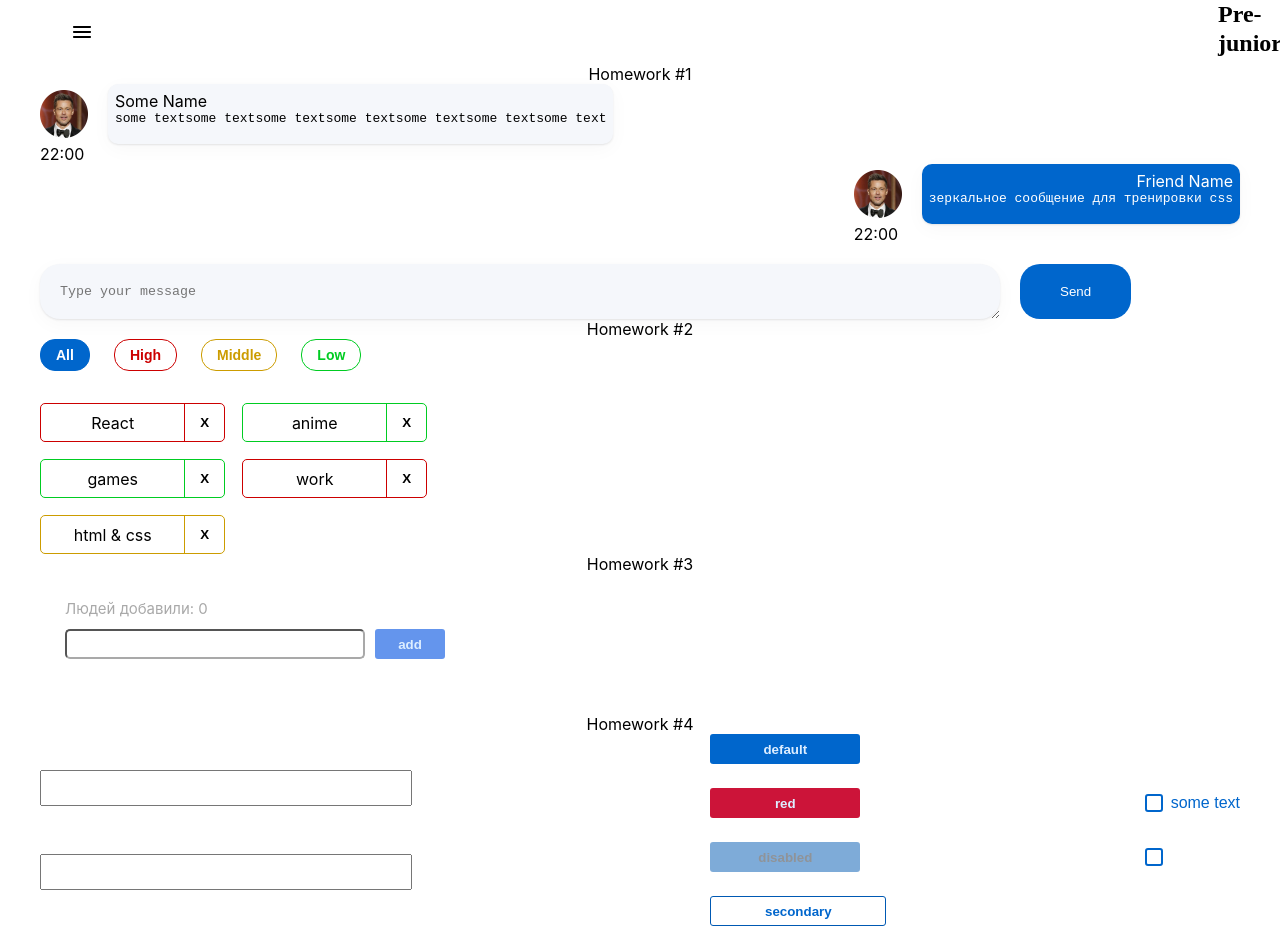
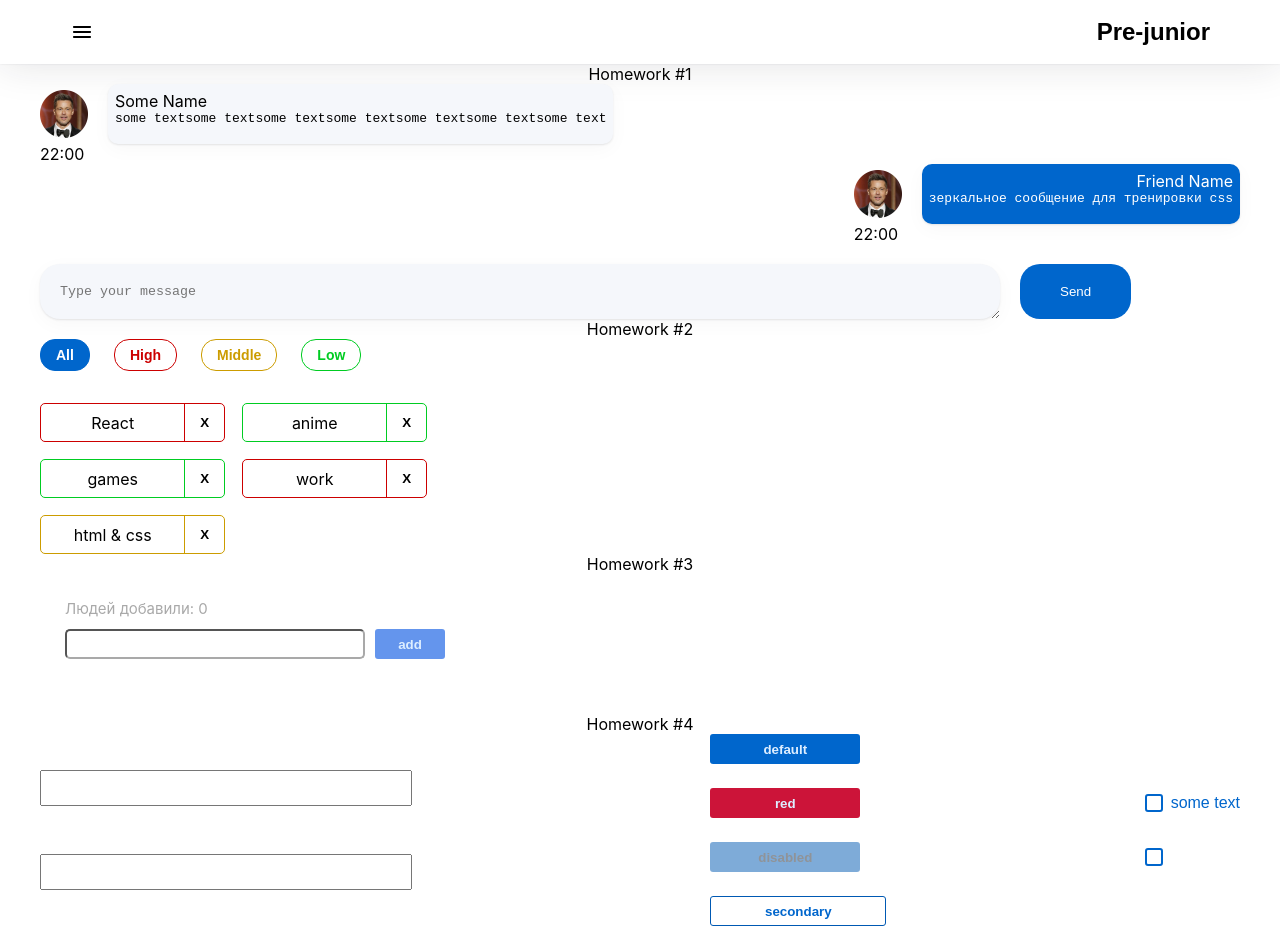
Before and after one commit to khadjaa/hws2-master, a React (Create React App) app: page /#/pre-junior in a window 1280 px wide. Built offline with nearby package versions, Linux system fonts and the light colour scheme.

Commit message:
added styles

```diff
--- a/src/s2-homeworks/hw05/header/Header.module.css
+++ b/src/s2-homeworks/hw05/header/Header.module.css
@@ -6,15 +6,14 @@
 .header {
     display: flex;
     justify-content: space-between;
+    background-color: #FFFFFF;
+    box-shadow: 0px 0px 40px rgba(29, 33, 38, 0.13), 0px 0px 2px rgba(29, 33, 38, 0.1);
 }
 
 .header h1 {
-    width: 62px;
-    height: 29px;
-    left: 1148px;
-    top: 17px;
+    margin: 17px 70px 14px 86px;
 
-    font-family: 'Montserrat';
+    font-family: 'Montserrat', sans-serif;
     font-style: normal;
     font-weight: 600;
     font-size: 24px;
--- a/src/s2-homeworks/hw05/pages/Error404.module.css
+++ b/src/s2-homeworks/hw05/pages/Error404.module.css
@@ -4,6 +4,7 @@
 }
 
 .wrapper {
+    margin: 180px 415px;
     align-items: center;
     display: flex;
     height: calc(100vh - var(--header_height));
--- a/src/s2-homeworks/hw05/sidebar/Sidebar.module.css
+++ b/src/s2-homeworks/hw05/sidebar/Sidebar.module.css
@@ -1,41 +1,57 @@
 .sidebar {
-    width: 100%;
-    height: 60px;
     left: 0px;
     top: 0px;
-display: none;
+    display: none;
     background: #FFFFFF;
     box-shadow: 0px 0px 40px rgba(29, 33, 38, 0.13), 0px 0px 2px rgba(29, 33, 38, 0.1);
 }
 
 .sidebar.open {
+    width: 317px;
+    height: 720px;
     position: absolute;
-    width: 200px;
-    height: 100vh;
 
-display: block;
+    display: flex;
 }
 
 .background {
+    background: #000000;
+    opacity: 0.3;
 }
 
 .nav {
+    display: flex;
+    flex-direction: column;
+    margin-top: 63px;
+    margin-left: 70px;
+    font-size: 22px;
+
 }
 
 .nav a {
     color: #000000;
     display: block;
+    margin: 20px;
+    text-decoration: none;
 }
 
 .nav a:hover {
     color: #58ACFF;
+    text-decoration: underline;
 }
 
 .nav a.active {
     color: #0059B2;
 }
 .close {
+    position: absolute;
+    top: 0;
+    right: 25px;
+    margin-left: 120px;
+    border-color: transparent;
+    background: transparent;
 }
 
 .close img {
+    margin-top: 15px;
 }
```
